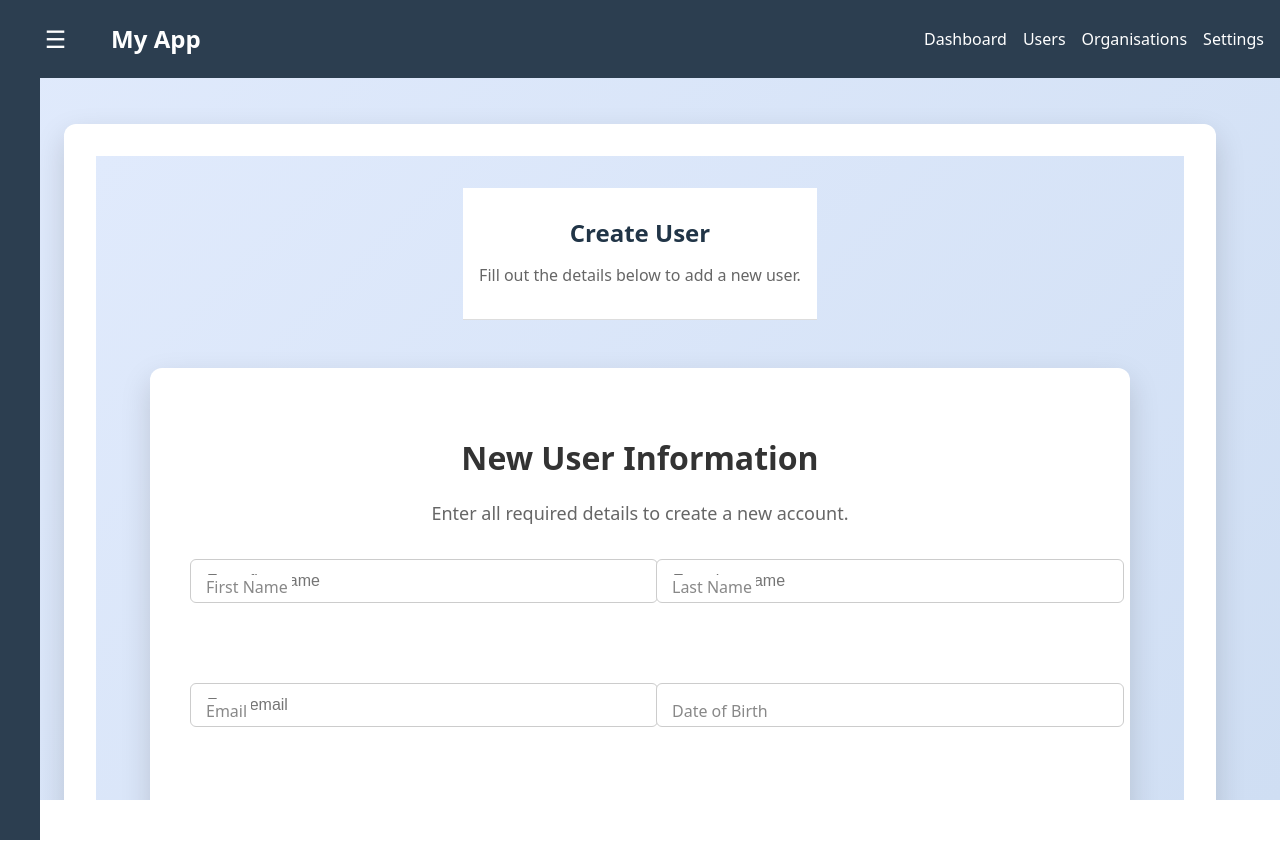
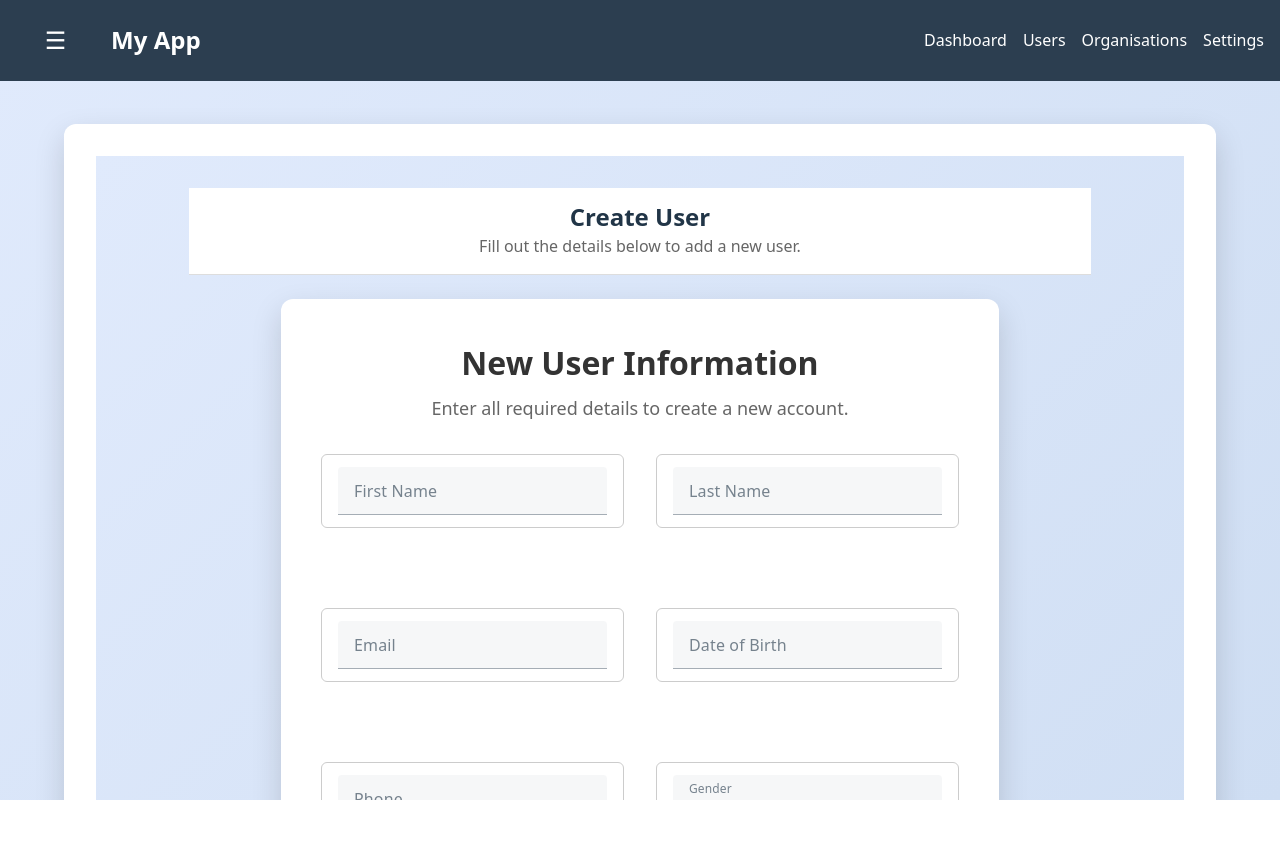
Before and after one commit to saikumargurugu/admin_bbw, a Vue app: page /users/create in a window 1280 px wide. After the commit the page ends 800 px from the top, so only its background shows below. Built offline with nearby package versions, Linux system fonts and the light colour scheme.

Commit message:
inputcomponents

```diff
--- a/package.json
+++ b/package.json
@@ -10,12 +10,16 @@
   },
   "dependencies": {
     "vue": "^3.5.13",
-    "vue-router": "^4.5.1"
+    "vue-router": "^4.5.1",
+    "vuetify": "^3.8.5"
   },
   "devDependencies": {
     "@vitejs/plugin-vue": "^5.2.3",
     "autoprefixer": "^10.4.21",
+    "deepmerge": "^4.3.1",
     "postcss": "^8.5.3",
+    "sass": "^1.88.0",
+    "sass-loader": "^16.0.5",
     "tailwindcss": "^4.1.6",
     "vite": "^6.3.5"
   }
--- a/src/components/ui/FormBuilder.vue
+++ b/src/components/ui/FormBuilder.vue
@@ -1,28 +1,41 @@
 <template>
   <form @submit.prevent="$emit('submit', formData)">
     <InputField
-        v-for="(field, i) in config"
-        :key="i"
+      v-for="field in config"
+      :key="field.name || field.label"
       :config="field"
-        v-model="formData[field.name]"
+      :model-value="formData[field.name]"
+      @update:modelValue="val => (formData[field.name] = val)"
     />
     <Button type="submit">{{ submitLabel }}</Button>
   </form>
 </template>
 
 <script setup>
-  import InputField from './InputField.vue';
-  import Button from './Button.vue';
-  import { reactive } from 'vue';
+import { reactive } from 'vue'
+import InputField from './InputField.vue'
+import Button from './Button.vue'
 
 const props = defineProps({
-    config: Array,
-    initialValues: Object,
+  config: {
+    type: Array,
+    required: true
+  },
+  initialValues: {
+    type: Object,
+    default: () => ({})
+  },
   submitLabel: {
     type: String,
-      default: 'Submit',
-    },
-  });
+    default: 'Submit'
+  }
+})
 
-  const formData = reactive({ ...props.initialValues });
+// Create a reactive form data object based on the config
+const formData = reactive({})
+
+// Initialize formData fields from config or initialValues
+props.config.forEach(field => {
+  formData[field.name] = props.initialValues[field.name] || ''
+})
 </script>
--- a/src/components/ui/InputField.vue
+++ b/src/components/ui/InputField.vue
@@ -1,88 +1,94 @@
 <template>
   <div class="input-field">
-    <div class="input-wrapper">
-      <component
-        :is="inputComponent"
-        v-bind="config.attrs"
-        v-model="localValue"
-        :id="config.name"
-        class="input-control"
-        @focus="focused = true"
-        @blur="focused = false"
-      />
-      <label
-        :for="config.name"
-        class="floating-label"
-        :class="{ active: focused || localValue }"
-      >
-        {{ config.label }}
-      </label>
-    </div>
+    <!-- Regular text input -->
+    <v-text-field
+      v-if="!isTextarea && !isSelect"
+      v-model="localValue"
+      :rules="rules"
+      hide-details="auto"
+      :label="config.label || 'Main input'"
+      :id="config.name"
+      v-bind="config.attrs"
+      outlined
+      density="comfortable"
+      class="input-control"
+      @focus="focused = true"
+      @blur="focused = false"
+    />
+
+    <!-- Textarea input -->
+    <v-textarea
+      v-else-if="isTextarea"
+      v-model="localValue"
+      :rules="rules"
+      hide-details="auto"
+      :label="config.label"
+      :id="config.name"
+      v-bind="config.attrs"
+      outlined
+      auto-grow
+      density="comfortable"
+      class="input-control"
+      @focus="focused = true"
+      @blur="focused = false"
+    />
+
+    <!-- Select input -->
+    <v-select
+      v-else-if="isSelect"
+      v-model="localValue"
+      :items="config.options || []"
+      :rules="rules"
+      hide-details="auto"
+      :label="config.label"
+      :id="config.name"
+      v-bind="config.attrs"
+      item-title="label"
+      item-value="value"
+      outlined
+      density="comfortable"
+      class="input-control"
+      @focus="focused = true"
+      @blur="focused = false"
+    />
   </div>
 </template>
 
 <script setup>
-import { computed, ref } from 'vue';
+import { computed, ref } from 'vue'
 
 const props = defineProps({
-  config: Object,
-  modelValue: [String, Number, Boolean, Array, Object],
-});
-const emit = defineEmits(['update:modelValue']);
+  config: {
+    type: Object,
+    default: () => ({})
+  },
+  modelValue: {
+    type: [String, Number, Boolean, Array, Object],
+    default: ''
+  },
+})
+
+const emit = defineEmits(['update:modelValue'])
 
 const localValue = computed({
   get: () => props.modelValue,
   set: val => emit('update:modelValue', val),
-});
+})
 
-const focused = ref(false);
+const rules = ref([])
+const focused = ref(false)
 
-const inputComponent = computed(() =>
-  props.config.type === 'textarea' ? 'textarea' : 'input'
-);
+const isTextarea = computed(() => props.config.type === 'textarea')
+const isSelect = computed(() => props.config.type === 'select')
 </script>
 
 <style scoped>
 .input-field {
-  position: relative;
   width: 100%;
   margin-bottom: 2rem;
 }
 
-.input-wrapper {
-  position: relative;
-}
-
 .input-control {
   width: 100%;
-  padding: 1rem 0.75rem 0.5rem 0.75rem;
-  font-size: 1rem;
-  color: #000; /* Ensure input text is black */
-  border: 1px solid #ccc;
-  border-radius: 4px;
-  background-color: #fff;
-  outline: none;
-}
-
-.input-control:focus {
-  border-color: #2563eb;
-}
-
-.floating-label {
-  position: absolute;
-  left: 0.75rem;
-  top: 1rem;
-  color: #888;
-  font-size: 1rem;
-  pointer-events: none;
-  transition: 0.2s ease all;
-  background: #fff;
-  padding: 0 0.25rem;
-}
-
-.floating-label.active {
-  top: -0.6rem;
-  font-size: 0.75rem;
-  color: #2563eb;
 }
 </style>
--- a/src/main.js
+++ b/src/main.js
@@ -1,6 +1,30 @@
 import { createApp } from 'vue'
 import './style.css'
 import App from './App.vue'
+import 'vuetify/styles'
+import { createVuetify } from 'vuetify'
 import router from './router'
 
-createApp(App).use(router).mount('#app')
+const vuetify = createVuetify({
+  theme: {
+    defaultTheme: 'light',
+    themes: {
+      light: {
+        colors: {
+          primary: '#2563eb',
+          secondary: '#424242',
+          accent: '#82B1FF',
+          error: '#FF5252',
+          info: '#2196F3',
+          success: '#4CAF50',
+          warning: '#FFC107'
+        }
+      },
+    },
+  },
+})
+
+const app = createApp(App)
+app.use(router)
+app.use(vuetify)
+app.mount('#app')
--- a/src/modules/users/CreateUser.vue
+++ b/src/modules/users/CreateUser.vue
@@ -1,18 +1,23 @@
 <template>
-  <div class="create-user-page">
+  <v-container fluid class="create-user-page">
     <!-- Hero Section -->
+    <v-row justify="center">
+      <v-col cols="12" md="10">
         <HeroSection
           title="Create User"
           description="Fill out the details below to add a new user."
         />
+      </v-col>
+    </v-row>
 
-    <!-- User Form -->
+    <!-- User Form Card -->
+    <v-row justify="center">
+      <v-col cols="12" md="8">
         <div class="user-form">
           <div class="form-header">
             <h2>New User Information</h2>
             <p>Enter all required details to create a new account.</p>
           </div>
-
           <FormBuilder
             :config="formConfig"
             :initialValues="{}"
@@ -20,7 +25,9 @@
             @submit="handleSubmit"
           />
         </div>
-  </div>
+      </v-col>
+    </v-row>
+  </v-container>
 </template>
 
 <script setup>
@@ -36,6 +43,7 @@ function handleSubmit(userData) {
   router.push('/users') // Navigate to the user list page after creation
 }
 
+// Form field configuration including a select dropdown for gender
 const formConfig = [
   {
     name: 'first_name',
@@ -67,29 +75,36 @@ const formConfig = [
     type: 'text',
     attrs: { placeholder: 'Enter phone number', required: true },
   },
+  {
+    name: 'gender',
+    label: 'Gender',
+    type: 'select',
+    options: [
+      { label: 'Male', value: 'male' },
+      { label: 'Female', value: 'female' },
+      { label: 'Other', value: 'other' }
+    ],
+    attrs: { required: true }
+  },
 ]
 </script>
 
 <style scoped>
 .create-user-page {
-  display: flex;
-  flex-direction: column;
-  align-items: center;
   background: linear-gradient(135deg, #e0eafc, #cfdef3);
   min-height: 100vh;
-  padding: 2rem 5%;
+  padding: 2rem 0; /* Vertical padding; horizontal spacing is handled by v-container/v-row */
 }
 
+/* Card-style container for the form */
 .user-form {
-  margin-top: 3rem;
+  background: #fff;
   padding: 2.5rem;
-  background: #fff;
   border-radius: 12px;
   box-shadow: 0 12px 30px rgba(0, 0, 0, 0.15);
-  width: 100%;
-  max-width: 900px;
 }
 
+/* Header styling for the form card */
 .form-header {
   text-align: center;
   margin-bottom: 2rem;
@@ -106,18 +121,21 @@ const formConfig = [
   color: #666;
 }
 
+/* Style for the form generated by FormBuilder */
 :deep(form) {
   display: grid;
   grid-template-columns: repeat(2, 1fr);
   gap: 1.5rem 2rem;
 }
 
+/* Responsiveness: switch to a single column on smaller screens */
 @media (max-width: 768px) {
   :deep(form) {
     grid-template-columns: 1fr;
   }
 }
 
+/* Deep style for input labels (if needed within FormBuilder) */
 :deep(.input-label) {
   display: block;
   font-size: 1rem;
@@ -125,15 +143,18 @@ const formConfig = [
   color: #333;
   margin-bottom: 0.5rem;
 }
+
+/* Deep style for input controls (if using custom inputs inside FormBuilder) */
 :deep(.input-control) {
   width: 100%;
   padding: 0.75rem 1rem;
   font-size: 1rem;
   border: 1px solid #ccc;
   border-radius: 6px;
-  margin-bottom: 1.5rem;     /* ← added spacing */
+  margin-bottom: 1.5rem;
 }
 
+/* Submit button styling taking full grid width */
 :deep(button[type="submit"]) {
   grid-column: 1 / -1;
   background-color: #2563eb;
--- /dev/null
+++ b/src/vuetify.js
@@ -0,0 +1,8 @@
+import { createVuetify } from 'vuetify'
+import * as components from 'vuetify/components'
+import * as directives from 'vuetify/directives'
+
+export default createVuetify({
+  components,
+  directives,
+})
```
Also changed, not shown: 1 other file (tests, documents, lock files or other folders). Lines whose indentation alone changed are shown as unchanged.
